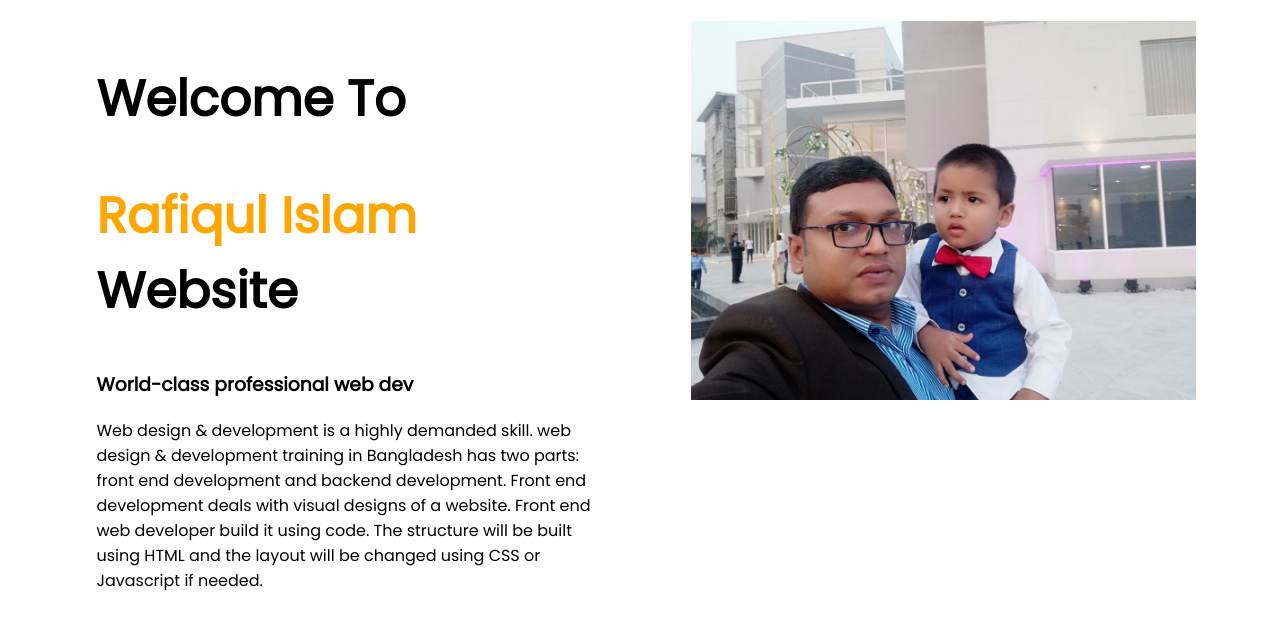
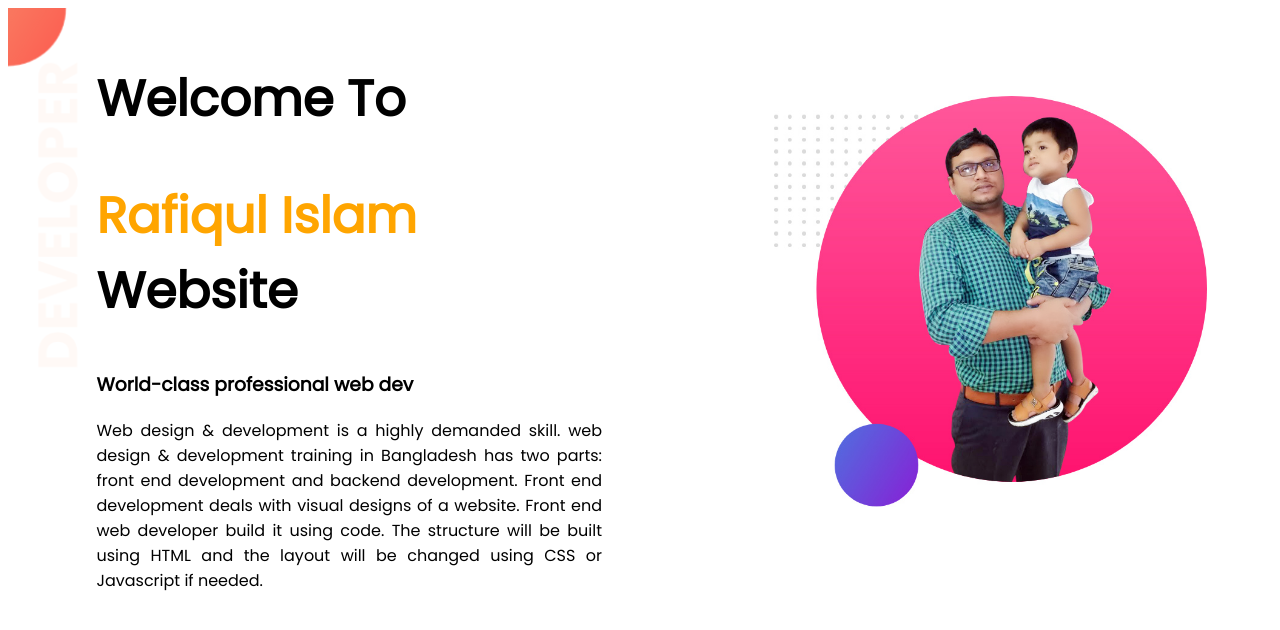
Before and after one commit to rafiqulislam2020/web-portfolio, a plain HTML site: page index.html in a window 1280 px wide. Drawn offline with Linux system fonts and the light colour scheme.

Commit message:
added background image

```diff
--- a/css/style.css
+++ b/css/style.css
@@ -17,3 +17,20 @@ h1{
 .helf-width img{
     width: 100%;
 }
+.align{
+    text-align: justify;
+}
+.top-banner{
+    background-image: url("../images/top-banner.png");
+    background-repeat: no-repeat;
+}
+
+section{
+    height: 500px;
+}
+img.topimg1 {
+    width: 433px;
+    height: 411px;
+    margin-left: 83px;
+    margin-top: 75px;
+}
--- a/index.html
+++ b/index.html
@@ -8,15 +8,17 @@
     <link rel="stylesheet" href="css/style.css">
 </head>
 <body>
-    <section>
+    <section class="top-banner">
             <div class="helf-width">
                 <h1>Welcome To</h1>
                 <h1><span class="name-highlight">Rafiqul Islam</span> Website</h1>
                 <h3>World-class professional web dev</h3>
+                <div class="align">
                     <p>Web design & development is a highly demanded skill. web design & development training in Bangladesh has two parts: front end development and backend development. Front end development deals with visual designs of a website. Front end web developer build it using code. The structure will be built using HTML and the layout will be changed using CSS or Javascript if needed.</p>
                 </div>
+            </div>
             <div class="helf-width">
-            <img class="topimg1" src="images/ra1.jpg" alt="" >
+                <img class="topimg1" src="images/r2.jpg" alt="" >
             </div>
     </section>
 
```
Also changed, not shown: images/jhankar.png (deleted), images/jhankar2.png (deleted), images/r1.jpg (added), images/r2.jpg (added), images/r3.jpg (added), images/ra1.jpg (deleted). Lines whose indentation alone changed are shown as unchanged.
